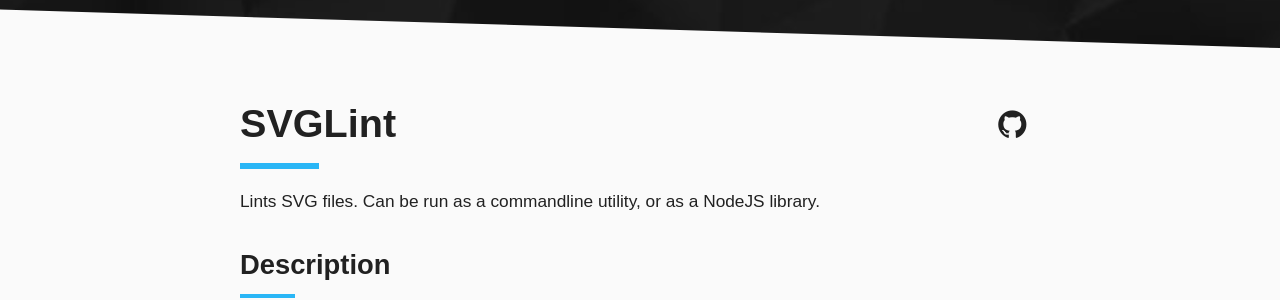
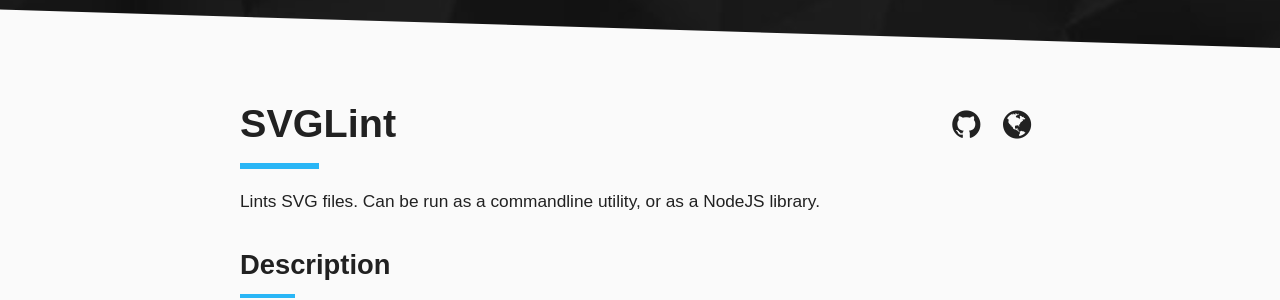
Before and after one commit to fossabot/portfolio-12, a Jekyll site: the page built from archive/svglint.html, in a window 1280 px wide. Shown: the part 489-789 px from the top of the page. Built offline with Jekyll 4.4.1, drawn with Linux system fonts in a browser that asks for light colours.

Commit message:
Add placeholder icons for NPM and RubyGems links

```diff
--- a/_data/metadata.json
+++ b/_data/metadata.json
@@ -24,11 +24,15 @@
     "name": "download"
   },
   "npm": {
-    "icon": "npm",
+    "icon": "globe",
     "name": "NPM"
   },
   "gist": {
     "icon": "gist",
     "name": "Gist"
+  },
+  "rubygems": {
+    "icon": "globe",
+    "name": "RubyGems"
   }
 }
```
